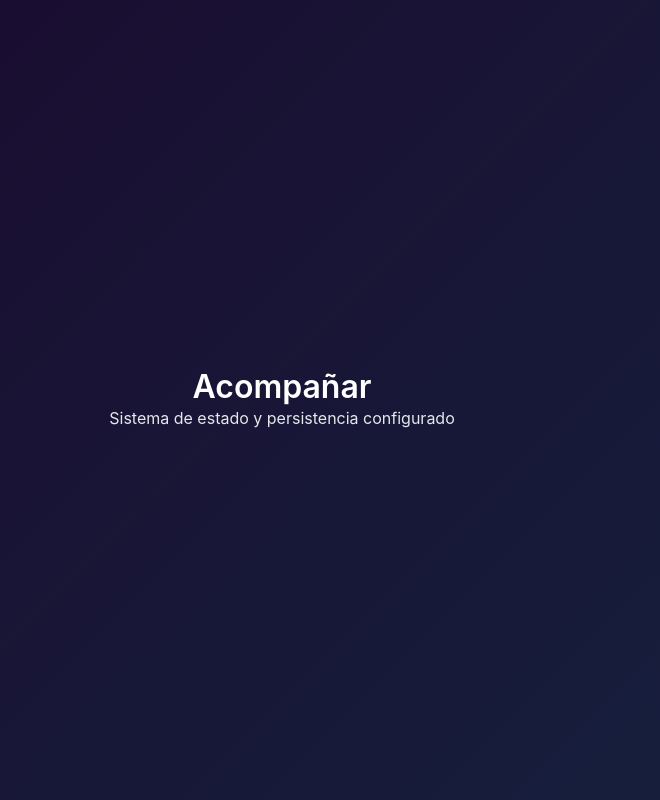
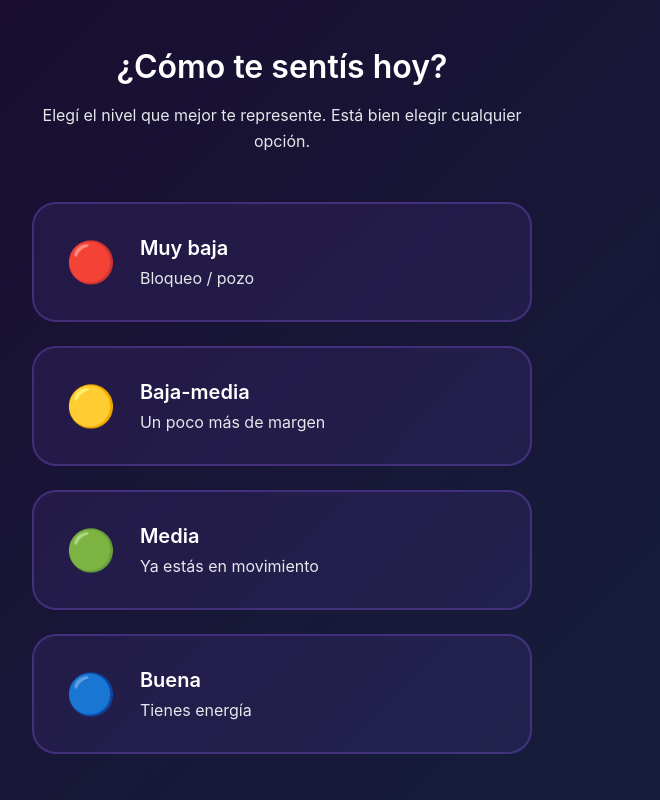
Before and after one commit to aguirresharon-commits/accompany-app, a React (Vite) app: page / in a window 1280 px wide. Shown: the whole page, without its empty margins (358-1018 px from the left). Built offline with nearby package versions, Linux system fonts and the light colour scheme.

Commit message:
create energy level selection component

```diff
--- a/src/App.jsx
+++ b/src/App.jsx
@@ -1,12 +1,29 @@
-import { AppProvider } from './context/AppContext'
+import { AppProvider, useAppState } from './context/AppContext'
+import EnergyLevelSelector from './components/EnergyLevelSelector'
+
+// Componente interno que usa el contexto
+const AppContent = () => {
+  const { currentEnergyLevel } = useAppState()
+
+  // Si no hay nivel seleccionado, mostrar selector
+  if (!currentEnergyLevel) {
+    return <EnergyLevelSelector />
+  }
+
+  // Si hay nivel seleccionado, mostrar pantalla de acción
+  // (esto se implementará en la Tarea 5)
+  return (
+    <div className="app">
+      <p>Pantalla de acción (Tarea 5)</p>
+      <p>Nivel seleccionado: {currentEnergyLevel}</p>
+    </div>
+  )
+}
 
 function App() {
   return (
     <AppProvider>
-      <div className="app">
-        <h1>Acompañar</h1>
-        <p>Sistema de estado y persistencia configurado</p>
-      </div>
+      <AppContent />
     </AppProvider>
   )
 }
--- /dev/null
+++ b/src/components/EnergyLevelSelector.css
@@ -0,0 +1,146 @@
+/* Estilos para el selector de nivel de energía */
+.energy-selector {
+  width: 100%;
+  max-width: 600px;
+  margin: 0 auto;
+  padding: var(--spacing-lg);
+  display: flex;
+  flex-direction: column;
+  align-items: center;
+  justify-content: center;
+  min-height: 100vh;
+}
+
+.energy-selector__header {
+  text-align: center;
+  margin-bottom: var(--spacing-xl);
+  width: 100%;
+}
+
+.energy-selector__title {
+  font-size: var(--font-size-2xl);
+  font-weight: 600;
+  color: var(--color-text-primary);
+  margin-bottom: var(--spacing-sm);
+  line-height: 1.3;
+}
+
+.energy-selector__subtitle {
+  font-size: var(--font-size-base);
+  color: var(--color-text-secondary);
+  line-height: 1.6;
+  max-width: 500px;
+  margin: 0 auto;
+}
+
+.energy-selector__levels {
+  width: 100%;
+  display: flex;
+  flex-direction: column;
+  gap: var(--spacing-md);
+  max-width: 500px;
+}
+
+.energy-selector__level-button {
+  width: 100%;
+  padding: var(--spacing-lg);
+  background: rgba(139, 92, 246, 0.1);
+  border: 2px solid rgba(139, 92, 246, 0.3);
+  border-radius: var(--border-radius-lg);
+  color: var(--color-text-primary);
+  cursor: pointer;
+  transition: all 0.3s ease;
+  display: flex;
+  align-items: center;
+  gap: var(--spacing-md);
+  text-align: left;
+  font-family: inherit;
+}
+
+.energy-selector__level-button:hover {
+  background: rgba(139, 92, 246, 0.2);
+  border-color: var(--color-purple-medium);
+  transform: translateY(-2px);
+  box-shadow: 0 4px 12px rgba(139, 92, 246, 0.2);
+}
+
+.energy-selector__level-button:active {
+  transform: translateY(0);
+  box-shadow: 0 2px 6px rgba(139, 92, 246, 0.15);
+}
+
+.energy-selector__level-button:focus {
+  outline: 2px solid var(--color-purple-medium);
+  outline-offset: 2px;
+}
+
+.energy-selector__emoji {
+  font-size: 2.5rem;
+  line-height: 1;
+  flex-shrink: 0;
+}
+
+.energy-selector__level-info {
+  display: flex;
+  flex-direction: column;
+  gap: var(--spacing-xs);
+  flex: 1;
+}
+
+.energy-selector__level-label {
+  font-size: var(--font-size-lg);
+  font-weight: 600;
+  color: var(--color-text-primary);
+}
+
+.energy-selector__level-description {
+  font-size: var(--font-size-base);
+  color: var(--color-text-secondary);
+  font-weight: 400;
+}
+
+/* Responsive para móvil */
+@media (max-width: 768px) {
+  .energy-selector {
+    padding: var(--spacing-md);
+    min-height: auto;
+    padding-top: var(--spacing-xl);
+    padding-bottom: var(--spacing-xl);
+  }
+
+  .energy-selector__title {
+    font-size: var(--font-size-xl);
+  }
+
+  .energy-selector__subtitle {
+    font-size: 0.9375rem;
+  }
+
+  .energy-selector__levels {
+    gap: var(--spacing-sm);
+  }
+
+  .energy-selector__level-button {
+    padding: var(--spacing-md);
+  }
+
+  .energy-selector__emoji {
+    font-size: 2rem;
+  }
+
+  .energy-selector__level-label {
+    font-size: var(--font-size-base);
+  }
+
+  .energy-selector__level-description {
+    font-size: 0.875rem;
+  }
+}
+
+/* Estados de hover en móvil (solo si no es touch) */
+@media (hover: none) {
+  .energy-selector__level-button:hover {
+    transform: none;
+    box-shadow: none;
+  }
+}
--- /dev/null
+++ b/src/components/EnergyLevelSelector.jsx
@@ -0,0 +1,46 @@
+// Componente de selección de nivel de energía
+// Pantalla inicial empática y minimalista
+import { useAppState } from '../hooks/useAppState'
+import { ENERGY_LEVELS, ENERGY_LEVEL_KEYS } from '../data/actions'
+import './EnergyLevelSelector.css'
+
+const EnergyLevelSelector = () => {
+  const { setEnergyLevel } = useAppState()
+
+  const handleSelectLevel = (levelKey) => {
+    setEnergyLevel(levelKey)
+  }
+
+  return (
+    <div className="energy-selector">
+      <div className="energy-selector__header">
+        <h1 className="energy-selector__title">¿Cómo te sentís hoy?</h1>
+        <p className="energy-selector__subtitle">
+          Elegí el nivel que mejor te represente. Está bien elegir cualquier opción.
+        </p>
+      </div>
+
+      <div className="energy-selector__levels">
+        {ENERGY_LEVEL_KEYS.map((levelKey) => {
+          const level = ENERGY_LEVELS[levelKey]
+          return (
+            <button
+              key={levelKey}
+              className="energy-selector__level-button"
+              onClick={() => handleSelectLevel(levelKey)}
+              aria-label={`Seleccionar nivel: ${level.label}`}
+            >
+              <span className="energy-selector__emoji">{level.emoji}</span>
+              <div className="energy-selector__level-info">
+                <span className="energy-selector__level-label">{level.label}</span>
+                <span className="energy-selector__level-description">{level.description}</span>
+              </div>
+            </button>
+          )
+        })}
+      </div>
+    </div>
+  )
+}
+
+export default EnergyLevelSelector
```
Also changed, not shown: 1 other file (tests, documents, lock files or other folders).
